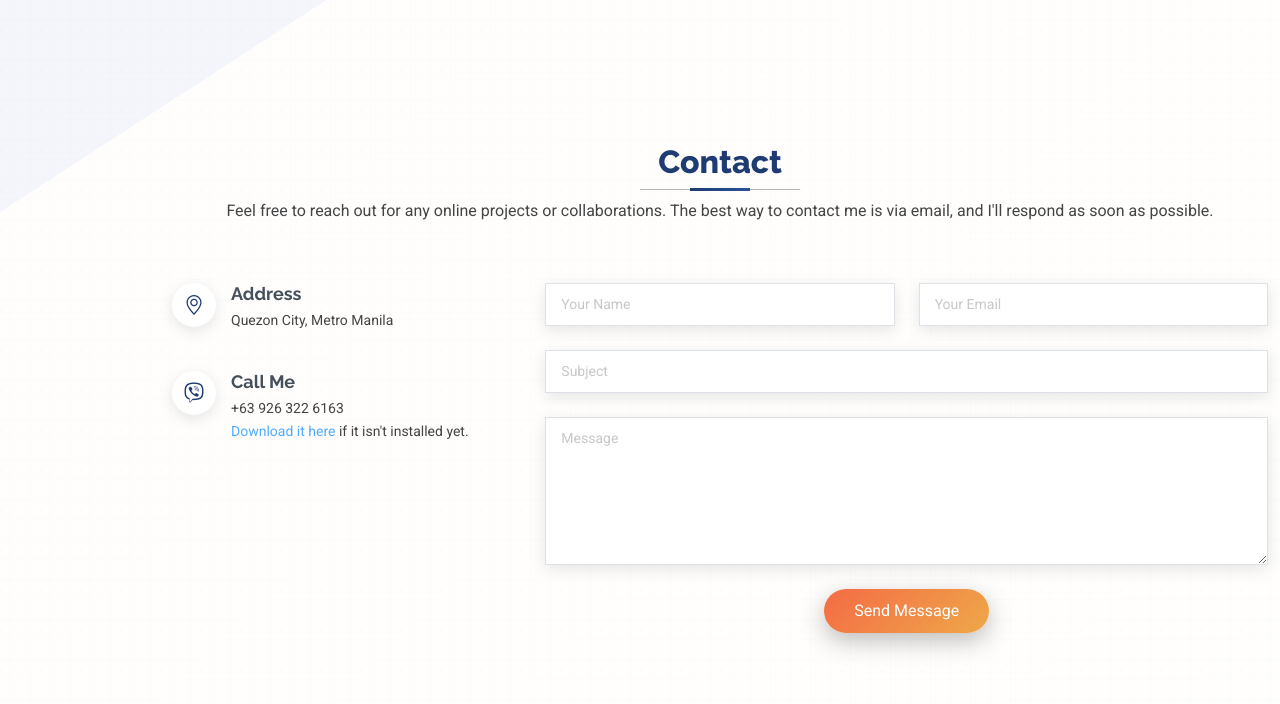
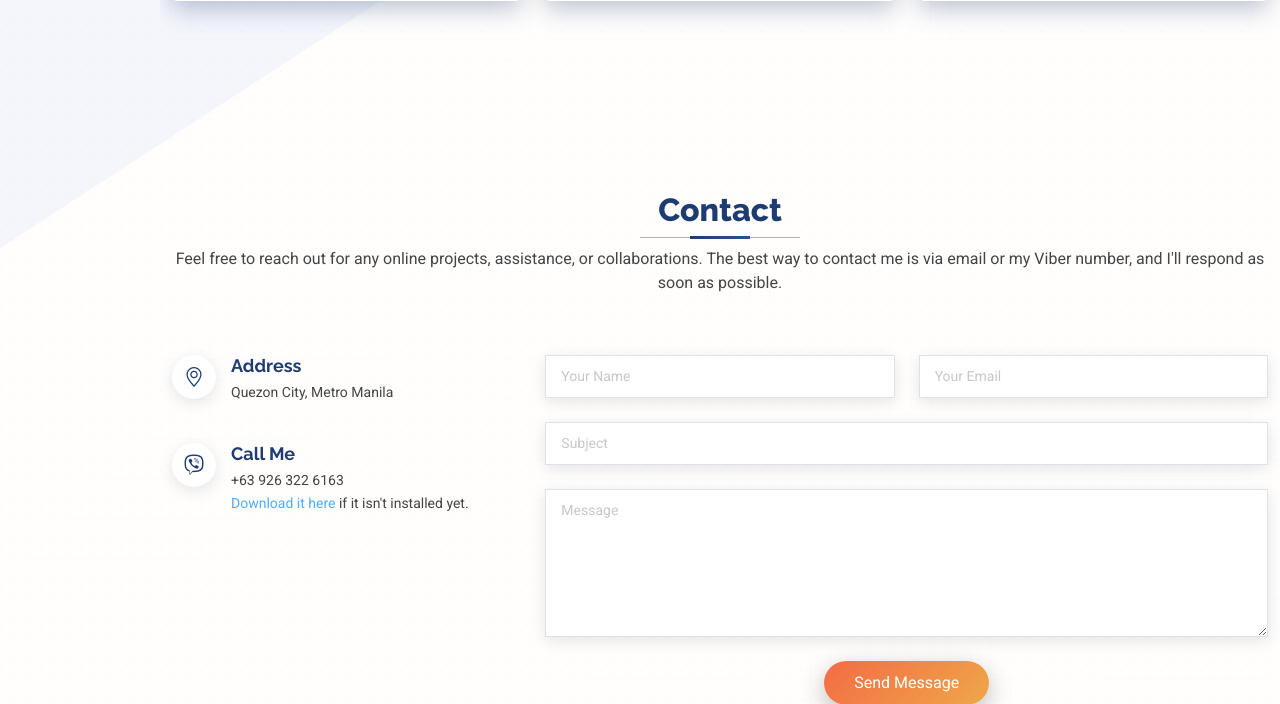
Before and after one commit to LanceKent19/MyPortfolio, a PHP site: page / in a window 1280 px wide. Shown: the part 5530-6234 px from the top of the page. Run offline with PHP 8.4, Linux system fonts and the light colour scheme.

Commit message:
caption modifications in each sections

```diff
--- a/assets/styles/main.css
+++ b/assets/styles/main.css
@@ -1448,6 +1448,7 @@ main .section{
   font-size: 18px;
   font-weight: 700;
   margin-bottom: 5px;
+  color: var(--accent-color);
 }
 
 .contact .info-item p {
--- a/sections/contact.php
+++ b/sections/contact.php
@@ -5,8 +5,8 @@
       <div class="container section-title" data-aos="fade-up">
         <h2>Contact</h2>
         <p>
-          Feel free to reach out for any online projects or collaborations. The best way to contact me is via email, and
-          I'll respond as soon as possible.
+  Feel free to reach out for any online projects, assistance, or collaborations. The best way to contact me is via email or my Viber number, and I'll respond as soon as possible.
+
         </p>
       </div><!-- End Section Title -->
 
--- a/sections/resume.php
+++ b/sections/resume.php
@@ -3,12 +3,9 @@
       <!-- Section Title -->
       <div class="container section-title" data-aos="fade-up">
         <h2>Resume</h2>
-        <!-- <p>A dedicated <i>Information Technology student</i> with skills in <i>software development, database
-            management, and IoT applications</i>.
-          Experienced in <i>VB.NET, Java, MySQL, and Arduino</i>, with hands-on projects in <i>system development and
-            smart solutions</i>.
-          Also a <i>freelance academic tutor at StudyPool</i>, assisting students in programming and computer science.
-        </p> -->
+        <p>
+          A dedicated <i>Information Technology student</i> with an actual training experience and participation in various seminars, and build a strong foundation in both practical and theoretical aspects of IT.
+        </p>
       </div><!-- End Section Title -->
 
       <div class="container">
--- a/sections/skills.php
+++ b/sections/skills.php
@@ -3,7 +3,7 @@
       <!-- Section Title -->
       <div class="container section-title" data-aos="fade-up">
         <h2>Skills</h2>
-        <p> I have experience working with Java, SQL, JavaScript, HTML, and CSS, along with modern frameworks and
+        <p> I have an experience working with Java, SQL, JavaScript, HTML, and CSS, along with modern frameworks and
           technologies.</p>
       </div><!-- End Section Title -->
 
```
